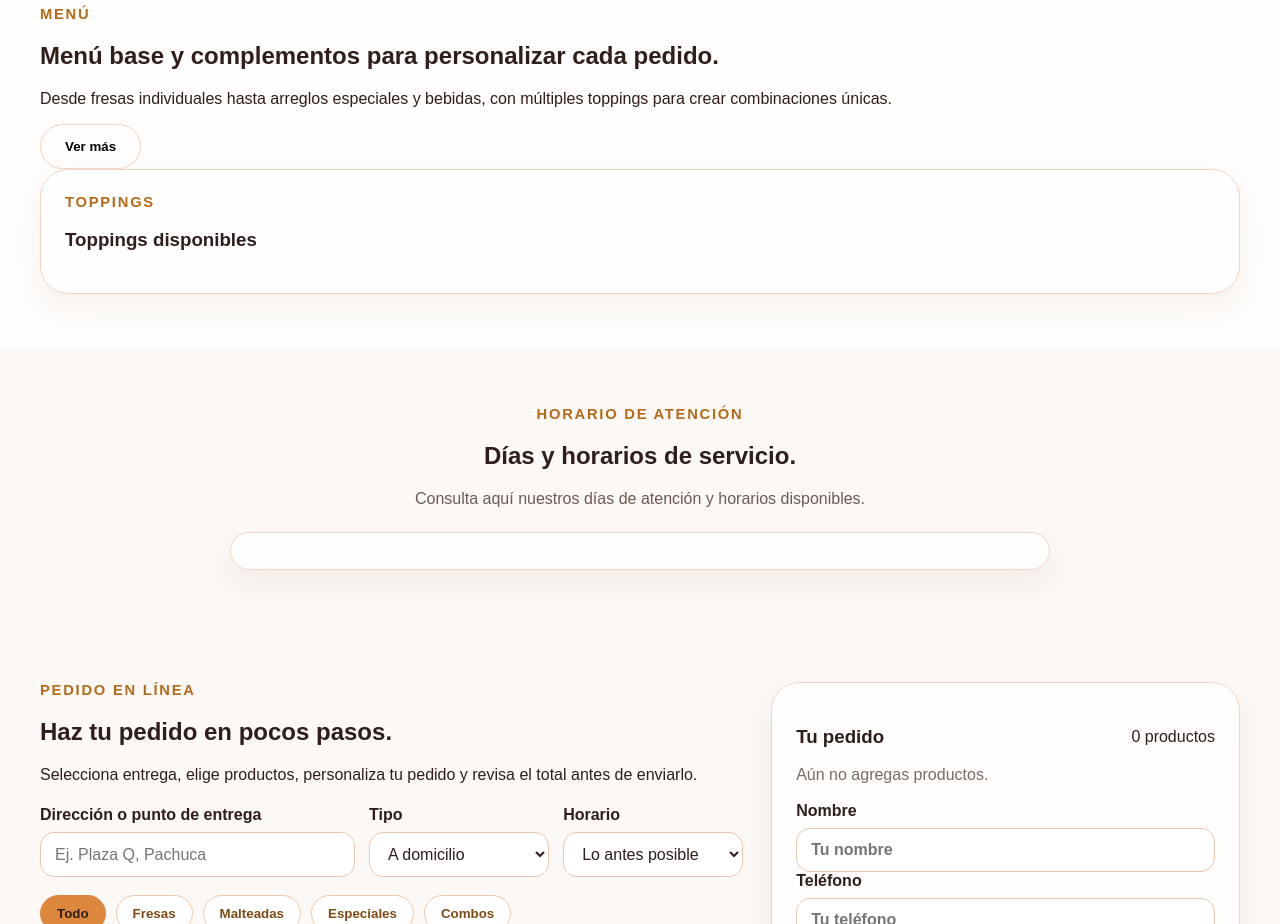
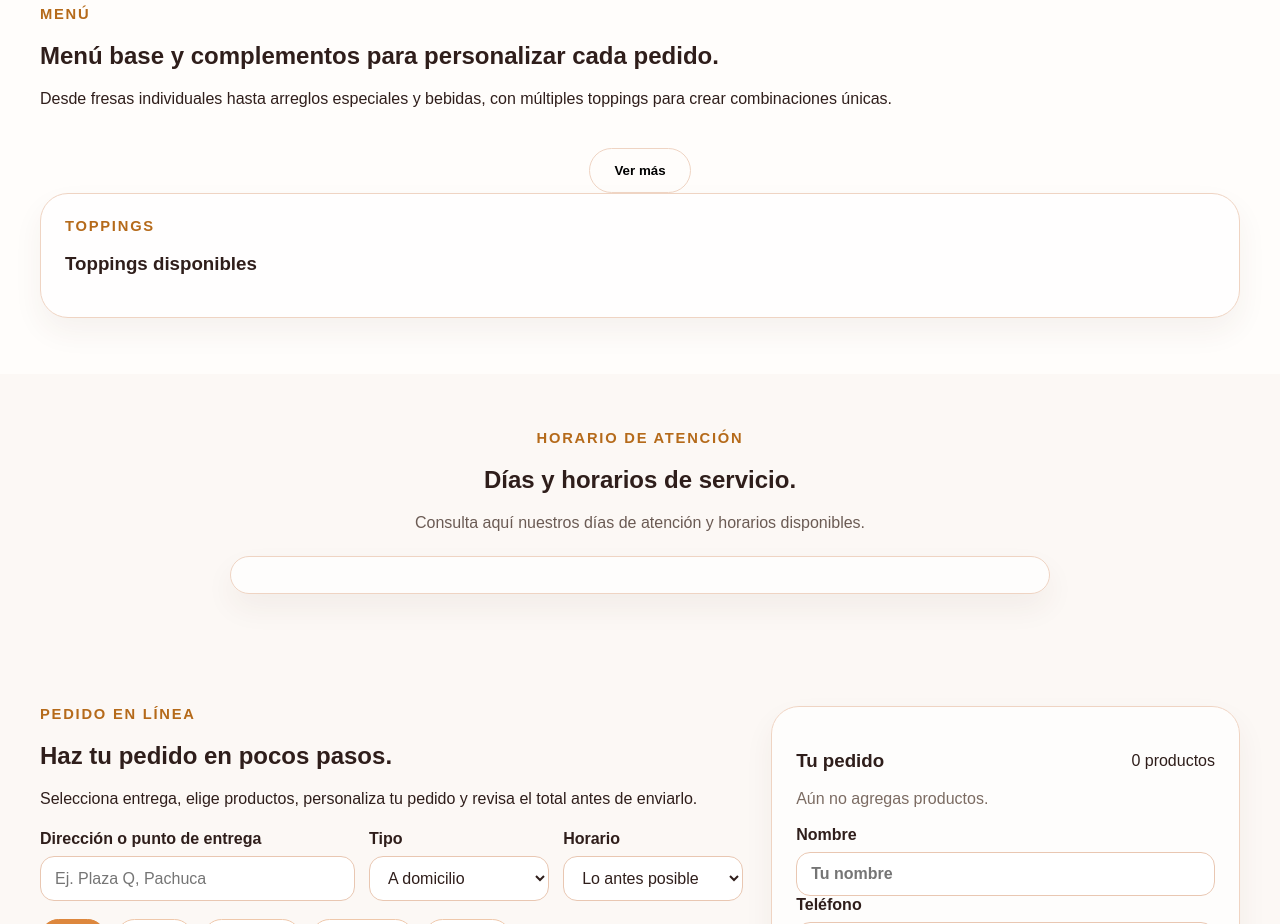
Before and after one commit to pepemejia/kfresita, a plain HTML site: page index.html in a window 1280 px wide. Shown: the part 1120-2044 px from the top of the page. Drawn offline with nearby package versions, Linux system fonts and the light colour scheme.

Commit message:
Update styles.css

```diff
--- a/styles.css
+++ b/styles.css
@@ -353,3 +353,8 @@ a { color: inherit; text-decoration: none; }
     padding: 18px 18px;
   }
 }
+.menu-actions {
+  display: flex;
+  justify-content: center;
+  margin-top: 24px;
+}
```
